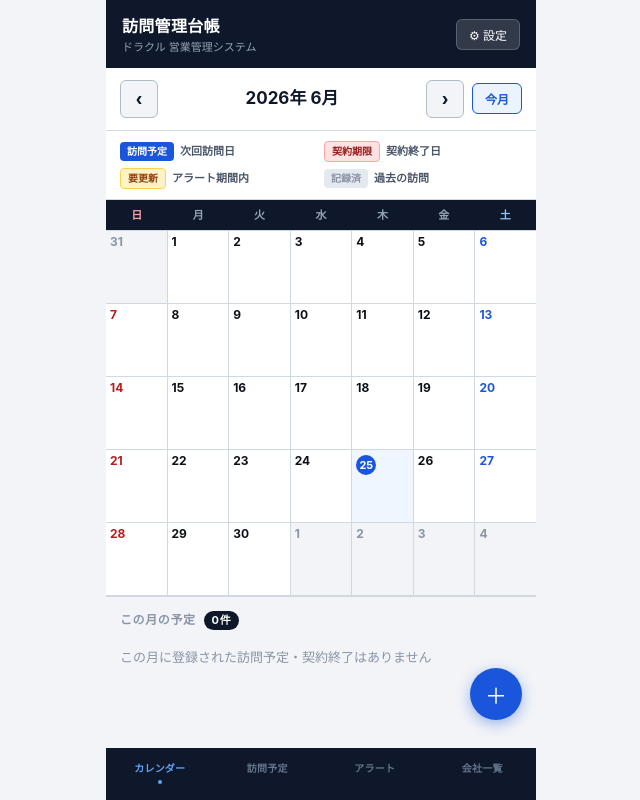
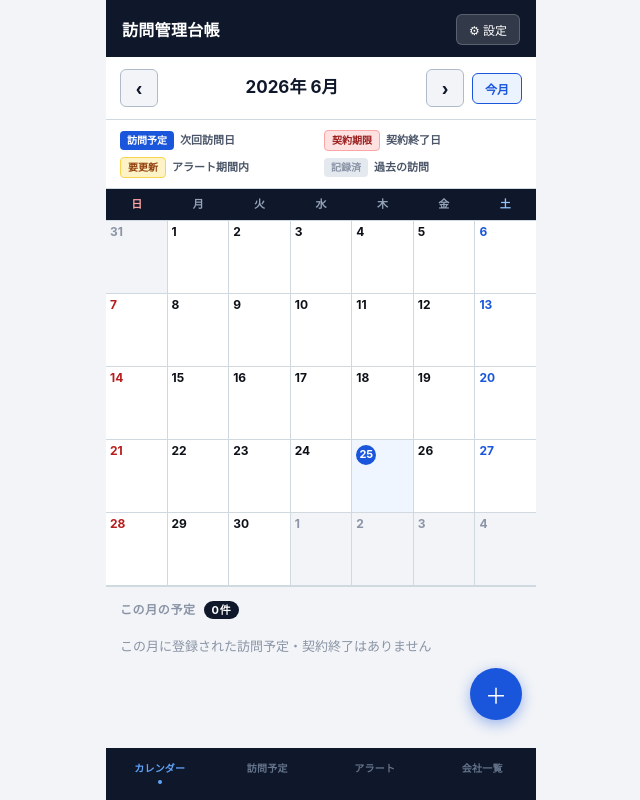
Before and after one commit to PROBUS-HUB/ActionPlanLog, a plain HTML site: page index.html in a window 1280 px wide. Shown: the whole page, without its empty margins (319-959 px from the left). Drawn offline with Linux system fonts and the light colour scheme.

Commit message:
Update index.html

```diff
--- a/index.html
+++ b/index.html
@@ -278,7 +278,6 @@ textarea.form-input{height:72px;resize:vertical}
   <div class="header">
     <div style="flex:1">
       <div class="header-title">訪問管理台帳</div>
-      <div class="header-sub">ドラクル 営業管理システム</div>
     </div>
     <button class="hbtn" onclick="openSettings()" style="background:rgba(255,255,255,0.15)">⚙ 設定</button>
   </div>
```
